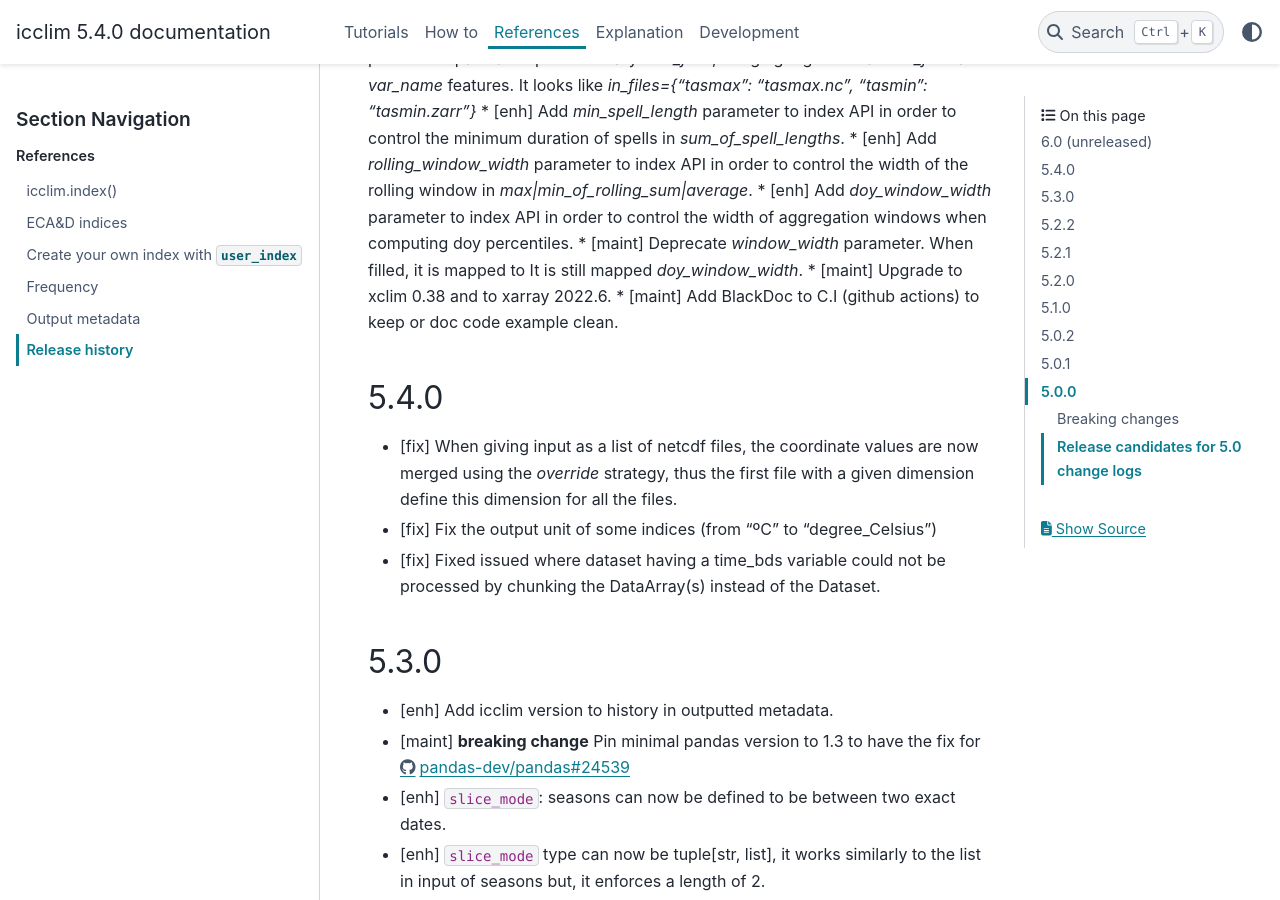
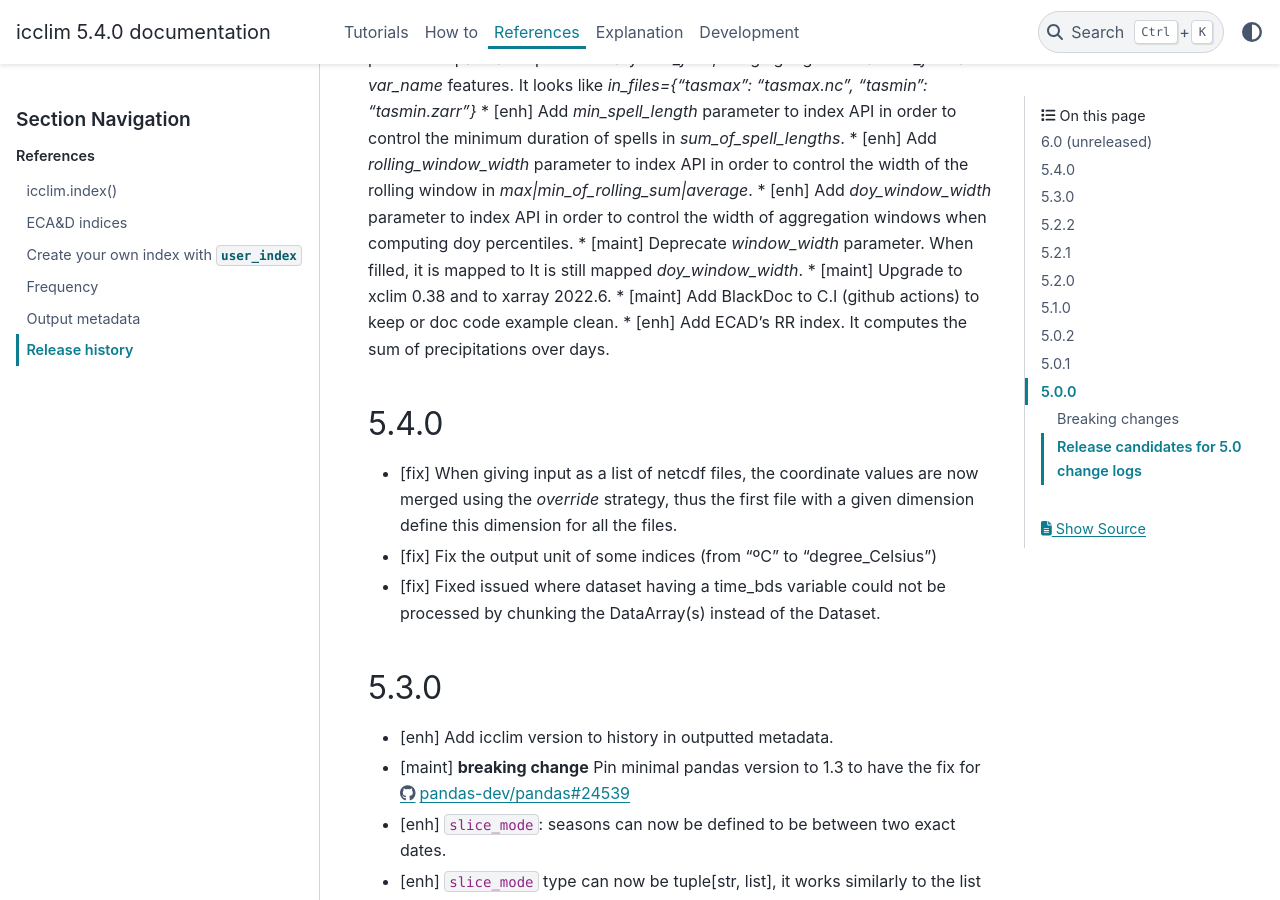
Before and after one commit to cerfacs-globc/icclim, a Sphinx documentation site: the page built from doc/source/references/release_notes.rst, in a window 1280 px wide and 900 px high, scrolled down 959 px. Built offline with Sphinx 7.4.7 and the PyData theme 0.15.4, drawn with Linux system fonts in a browser that asks for light colours; the version number is read from the project's files by our own code.

Commit message:
DOC: Update release notes

```diff
--- a/doc/source/references/release_notes.rst
+++ b/doc/source/references/release_notes.rst
@@ -30,6 +30,7 @@ It looks like `in_files={"tasmax": "tasmax.nc", "tasmin": "tasmin.zarr"}`
 * [maint] Deprecate `window_width` parameter. When filled, it is mapped to It is still mapped `doy_window_width`.
 * [maint] Upgrade to xclim 0.38 and to xarray 2022.6.
 * [maint] Add BlackDoc to C.I (github actions) to keep or doc code example clean.
+* [enh] Add ECAD's RR index. It computes the sum of precipitations over days.
 
 
 5.4.0
```
